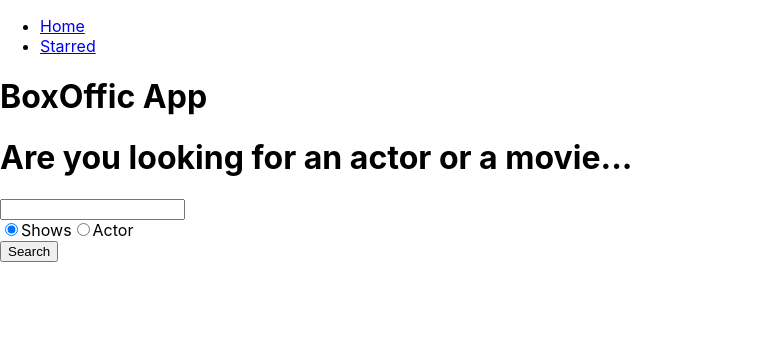
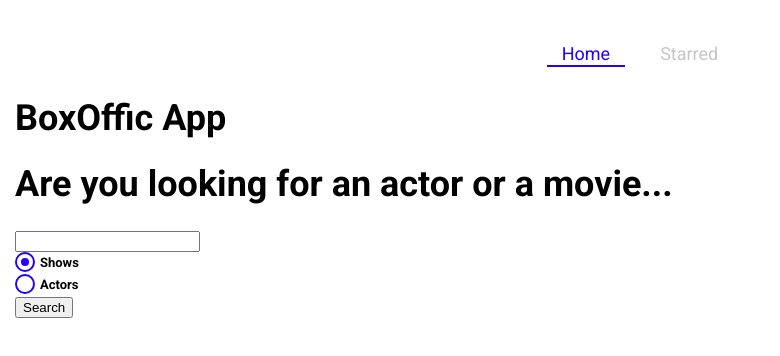
Before and after one commit to ParteekSandhu25/BoxOfficeApp-Project, a React (Create React App) app: page / in a window 1280 px wide. Shown: the top 356 px of the page, without its empty margins (0-780 px from the left). Built offline with nearby package versions, Linux system fonts and the light colour scheme.

Commit message:
installed styled components, added styled components to Navs.jsx, CustomRadio.jsx, etc

```diff
--- a/package.json
+++ b/package.json
@@ -8,6 +8,7 @@
     "react-dom": "^18.2.0",
     "react-router-dom": "^6.16.0",
     "react-scripts": "5.0.1",
+    "styled-components": "^6.1.0",
     "web-vitals": "^2.1.4",
     "workbox-background-sync": "^6.6.0",
     "workbox-broadcast-update": "^6.6.0",
--- a/public/index.html
+++ b/public/index.html
@@ -1,12 +1,20 @@
-<!DOCTYPE html>
+<!doctype html>
 <html lang="en">
   <head>
     <meta charset="utf-8" />
     <link rel="icon" href="%PUBLIC_URL%/favicon.ico" />
     <meta name="viewport" content="width=device-width, initial-scale=1" />
     <meta name="theme-color" content="#000000" />
-    <meta name="description" content="Web site created using create-react-app" />
+    <meta
+      name="description"
+      content="Web site created using create-react-app"
+    />
     <link rel="apple-touch-icon" href="%PUBLIC_URL%/logo192.png" />
+    <link
+      href="https://fonts.googleapis.com/css?family=Roboto:300,400,700,&display=swap"
+      rel="stylesheet"
+    />
+    <title>Box Office</title>
     <!--
       manifest.json provides metadata used when your web app is installed on a
       user's mobile device or desktop. See https://developers.google.com/web/fundamentals/web-app-manifest/
--- a/src/App.jsx
+++ b/src/App.jsx
@@ -3,9 +3,11 @@
 import Starred from './Pages/Starred';
 import MainLayout from './Components/MainLayout';
 import Show from './Pages/Show';
+import { GlobalTheme } from './theme';
 
 function App() {
   return (
+    <GlobalTheme>
       <BrowserRouter>
         <Routes>
           <Route element={<MainLayout />}>
@@ -14,22 +16,9 @@
           </Route>
 
           <Route path="/show/:showId" element={<Show />} />
-
-        {/* <Route path="/" element={<App />}>
-          <Route index element={<Home />} />
-          <Route path="teams" element={<Teams />}>
-            <Route path=":teamId" element={<Team />} />
-            <Route path="new" element={<NewTeamForm />} />
-            <Route index element={<LeagueStandings />} />
-          </Route>
-        </Route>
-        <Route element={<PageLayout />}>
-          <Route path="/privacy" element={<Privacy />} />
-          <Route path="/tos" element={<Tos />} />
-        </Route>
-        <Route path="contact-us" element={<Contact />} /> */}
         </Routes>
       </BrowserRouter>
+    </GlobalTheme>
   );
 }
 
--- /dev/null
+++ b/src/Components/CustomRadio.jsx
@@ -0,0 +1,59 @@
+import styled from 'styled-components';
+
+function CustomRadio({ label, ...inputProps }) {
+  return (
+    <StyledRadio>
+      {label}
+      <input {...inputProps} type="radio" />
+      <span />
+    </StyledRadio>
+  );
+}
+
+export default CustomRadio;
+
+const StyledRadio = styled.label`
+  display: block;
+  position: relative;
+  padding-left: 25px;
+  cursor: pointer;
+  font-size: 13px;
+  user-select: none;
+  font-weight: 700;
+  line-height: 1.65;
+  input {
+    position: absolute;
+    opacity: 0;
+    cursor: pointer;
+  }
+  span {
+    position: absolute;
+    top: 0;
+    left: 0;
+    height: 16px;
+    width: 16px;
+    background-color: #fff;
+    border: 2px solid ${({ theme }) => theme.mainColors.blue};
+    border-radius: 50%;
+  }
+  input:checked ~ span {
+    background-color: #fff;
+    border: 2px solid ${({ theme }) => theme.mainColors.blue};
+  }
+  span:after {
+    content: '';
+    position: absolute;
+    display: none;
+  }
+  input:checked ~ span:after {
+    display: block;
+  }
+  span:after {
+    top: 4px;
+    left: 4px;
+    width: 8px;
+    height: 8px;
+    border-radius: 50%;
+    background: ${({ theme }) => theme.mainColors.blue};
+  }
+`;
--- a/src/Components/Navs.jsx
+++ b/src/Components/Navs.jsx
@@ -1,5 +1,6 @@
 import React from 'react';
-import { Link } from 'react-router-dom';
+import { NavLink } from 'react-router-dom';
+import styled from 'styled-components';
 
 const LINKS = [
   {
@@ -15,15 +16,57 @@
 function Navs() {
   return (
     <div>
-      <ul>
+      <NavList>
         {LINKS.map(item => (
           <li key={item.text}>
-            <Link to={item.to}>{item.text}</Link>
+            <LinkStyled to={item.to}>{item.text}</LinkStyled>
           </li>
         ))}
-      </ul>
+      </NavList>
     </div>
   );
 }
 
 export default Navs;
+
+const NavList = styled.ul`
+  display: flex;
+  justify-content: center;
+  list-style: none;
+  margin: 0 0 30px;
+  padding: 0;
+  li {
+    margin: 0 10px;
+  }
+`;
+
+const LinkStyled = styled(NavLink)`
+  display: block;
+  padding: 3px 15px;
+  position: relative;
+  text-decoration: none;
+  color: ${({ theme }) => theme.mainColors.gray};
+  &.active {
+    color: ${({ theme }) => theme.mainColors.blue};
+    &:after {
+      content: '';
+      position: absolute;
+      display: block;
+      height: 2px;
+      left: 0%;
+      bottom: 0;
+      background-color: ${({ theme }) => theme.mainColors.blue};
+      animation: slide-in 0.3s ease-in forwards;
+      @keyframes slide-in {
+        from {
+          left: 50%;
+          width: 0;
+        }
+        to {
+          left: 0%;
+          width: 100%;
+        }
+      }
+    }
+  }
+`;
--- a/src/Components/SearchForm.jsx
+++ b/src/Components/SearchForm.jsx
@@ -1,5 +1,6 @@
 import React, { useState, useEffect } from 'react';
 import { useSearchStr } from '../lib/useSearchStr';
+import CustomRadio from './CustomRadio';
 
 function SearchForm({ onSearch }) {
   const [searchStr, setsearchStr] = useSearchStr('');
@@ -41,29 +42,24 @@
   return (
     <form onSubmit={onSubmit}>
       <input type="text" onChange={searchStrHandler} value={searchStr} />
-
-      <br></br>
-      <label>
-        <input
+      <CustomRadio
+        label="Shows"
         type="radio"
         name="search-option"
         value="shows"
         checked={searchOption === 'shows'}
         onChange={onRadioChange}
       />
-        Shows
-      </label>
-      <label>
-        <input
+
+      <CustomRadio
+        label="Actors"
         type="radio"
         name="search-option"
         value="actor"
         checked={searchOption === 'actor'}
         onChange={onRadioChange}
       />
-        Actor
-      </label>
-      <br></br>
+
       <button type="submit">Search</button>
     </form>
   );
--- a/src/index.css
+++ /dev/null
@@ -1,13 +0,0 @@
-body {
-  margin: 0;
-  font-family: -apple-system, BlinkMacSystemFont, 'Segoe UI', 'Roboto', 'Oxygen',
-    'Ubuntu', 'Cantarell', 'Fira Sans', 'Droid Sans', 'Helvetica Neue',
-    sans-serif;
-  -webkit-font-smoothing: antialiased;
-  -moz-osx-font-smoothing: grayscale;
-}
-
-code {
-  font-family: source-code-pro, Menlo, Monaco, Consolas, 'Courier New',
-    monospace;
-}
--- a/src/index.jsx
+++ b/src/index.jsx
@@ -1,7 +1,6 @@
 import React from 'react';
 import { QueryClient, QueryClientProvider } from '@tanstack/react-query';
 import ReactDOM from 'react-dom/client';
-import './index.css';
 import App from './App';
 import * as serviceWorkerRegistration from './serviceWorkerRegistration';
 import reportWebVitals from './reportWebVitals';
--- /dev/null
+++ b/src/theme.jsx
@@ -0,0 +1,30 @@
+import { ThemeProvider, createGlobalStyle } from 'styled-components';
+
+const theme = {
+  fontFamily: 'Roboto, sans-serif',
+  mainColors: {
+    blue: '#2400ff',
+    gray: '#c6c6c6',
+    dark: '#353535',
+  },
+};
+
+const GlobalStyles = createGlobalStyle`
+  body {
+    font-family: ${({ theme }) => theme.fontFamily};
+    font-size: 18px;
+    margin: 0;
+    padding-top: 40px;
+    padding-left: 15px;
+    padding-right: 15px;
+  }
+`;
+
+export const GlobalTheme = ({ children }) => {
+  return (
+    <ThemeProvider theme={theme}>
+      <GlobalStyles />
+      {children}
+    </ThemeProvider>
+  );
+};
```
Also changed, not shown: 1 other file (tests, documents, lock files or other folders). Lines whose indentation alone changed are shown as unchanged.
